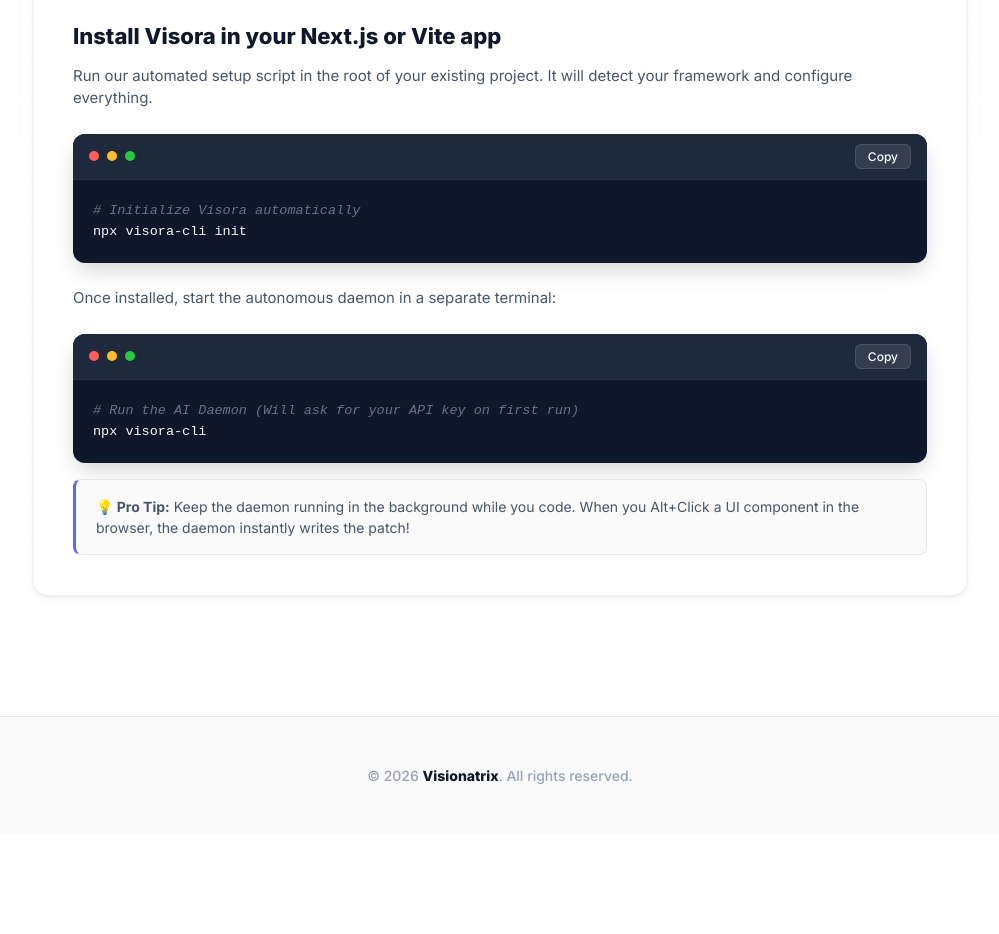
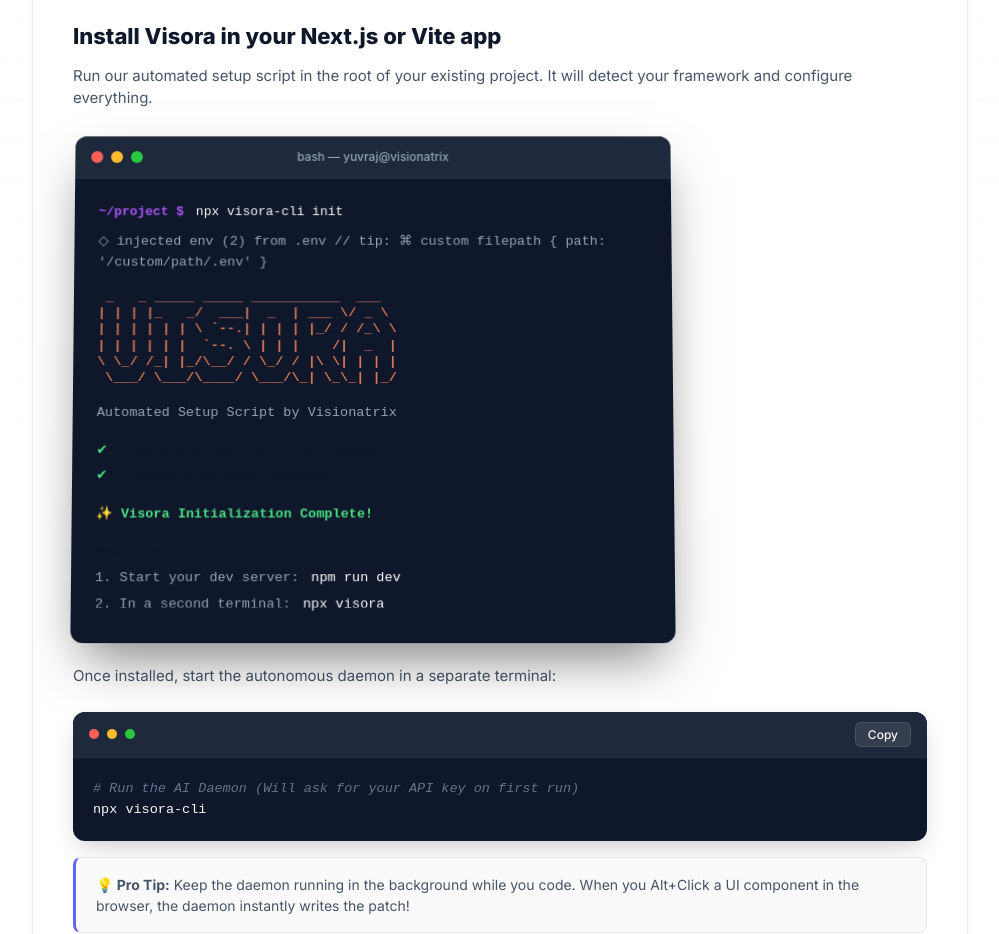
Before and after one commit to yuvrajrathod14/VISORA, a React (Vite) app in the folder apps/demo/: page / in a window 1280 px wide. Shown: the part 2620-3554 px from the top of the page, without its empty margins (140-1139 px from the left). Before the commit the page ends 3454 px from the top, so only its background shows below. Built offline with nearby package versions, Linux system fonts and the light colour scheme.

Commit message:
feat(web): add animated terminal for init command

```diff
--- a/apps/demo/src/components/HowToUse.tsx
+++ b/apps/demo/src/components/HowToUse.tsx
@@ -1,4 +1,5 @@
 import { useState } from 'react';
+import InitTerminal from './InitTerminal';
 
 const CodeBlock = ({ code, comment }: { code: string; comment?: string }) => {
   const [copied, setCopied] = useState(false);
@@ -68,10 +69,7 @@
               <h3>Install Visora in your Next.js or Vite app</h3>
               <p>Run our automated setup script in the root of your existing project. It will detect your framework and configure everything.</p>
 
-              <CodeBlock
-                comment="Initialize Visora automatically"
-                code="npx visora-cli init"
-              />
+              <InitTerminal />
 
               <p style={{ marginTop: '24px' }}>Once installed, start the autonomous daemon in a separate terminal:</p>
 
--- /dev/null
+++ b/apps/demo/src/components/InitTerminal.tsx
@@ -0,0 +1,103 @@
+import { useState, useEffect } from 'react';
+
+export default function InitTerminal() {
+  const [step, setStep] = useState(0);
+  const [typedCommand, setTypedCommand] = useState('');
+
+  const fullCommand = 'npx visora-cli init';
+
+  useEffect(() => {
+    // 1. Typing animation
+    if (step === 0) {
+      if (typedCommand.length < fullCommand.length) {
+        const timeout = setTimeout(() => {
+          setTypedCommand(fullCommand.slice(0, typedCommand.length + 1));
+        }, 80);
+        return () => clearTimeout(timeout);
+      } else {
+        const timeout = setTimeout(() => setStep(1), 400);
+        return () => clearTimeout(timeout);
+      }
+    }
+
+    // 2. Sequential output
+    if (step > 0 && step < 6) {
+      const delays = [0, 600, 800, 1200, 800, 800]; // Timing for each step
+      const timeout = setTimeout(() => setStep(s => s + 1), delays[step] || 800);
+      return () => clearTimeout(timeout);
+    }
+  }, [step, typedCommand]);
+
+  return (
+    <div className="terminal-container" style={{ margin: '24px 0' }}>
+      <div className="terminal-header">
+        <div className="terminal-buttons">
+          <span className="close"></span>
+          <span className="minimize"></span>
+          <span className="maximize"></span>
+        </div>
+        <div className="terminal-title">bash — yuvraj@visionatrix</div>
+      </div>
+      <div className="terminal-body" style={{ minHeight: '380px', fontSize: '13px' }}>
+
+        {/* Command Line */}
+        <div className="terminal-line">
+          <span className="prompt">~/project $</span>
+          <span className="command">{typedCommand}</span>
+          {step === 0 && <span className="cursor"></span>}
+        </div>
+
+        {/* Output Sequence */}
+        {step >= 2 && (
+          <div className="terminal-line output text-gray" style={{ marginBottom: '16px' }}>
+            ◇ injected env (2) from .env // tip: ⌘ custom filepath {'{'} path: '/custom/path/.env' {'}'}
+          </div>
+        )}
+
+        {step >= 3 && (
+          <div className="terminal-line output" style={{ color: '#d97757', fontWeight: 'bold', whiteSpace: 'pre', lineHeight: '1.2' }}>
+{` _   _ _____ _____ ___________  ___
+| | | |_   _/  ___|  _  | ___ \\/ _ \\
+| | | | | | \\ \`--.| | | | |_/ / /_\\ \\
+| | | | | |  \`--. \\ | | |    /|  _  |
+\\ \\_/ /_| |_/\\__/ / \\_/ / |\\ \\| | | |
+ \\___/ \\___/\\____/ \\___/\\_| \\_\\_| |_/`}
+          </div>
+        )}
+
+        {step >= 4 && (
+          <>
+            <div className="terminal-line output text-gray" style={{ marginTop: '16px', marginBottom: '16px' }}>
+              Automated Setup Script by Visionatrix
+            </div>
+
+            <div className="terminal-line output">
+              <span className="text-green">✔</span> Visora engines installed successfully.
+            </div>
+            <div className="terminal-line output">
+              <span className="text-green">✔</span> Framework patched successfully.
+            </div>
+          </>
+        )}
+
+        {step >= 5 && (
+          <>
+            <div className="terminal-line output text-green" style={{ marginTop: '16px', fontWeight: 'bold' }}>
+              ✨ Visora Initialization Complete!
+            </div>
+
+            <div className="terminal-line output" style={{ marginTop: '16px' }}>
+              Next steps:
+            </div>
+            <div className="terminal-line output text-gray">
+              1. Start your dev server: <span style={{ color: '#fff' }}>npm run dev</span>
+            </div>
+            <div className="terminal-line output text-gray">
+              2. In a second terminal:  <span style={{ color: '#fff' }}>npx visora</span>
+            </div>
+          </>
+        )}
+      </div>
+    </div>
+  );
+}
```
